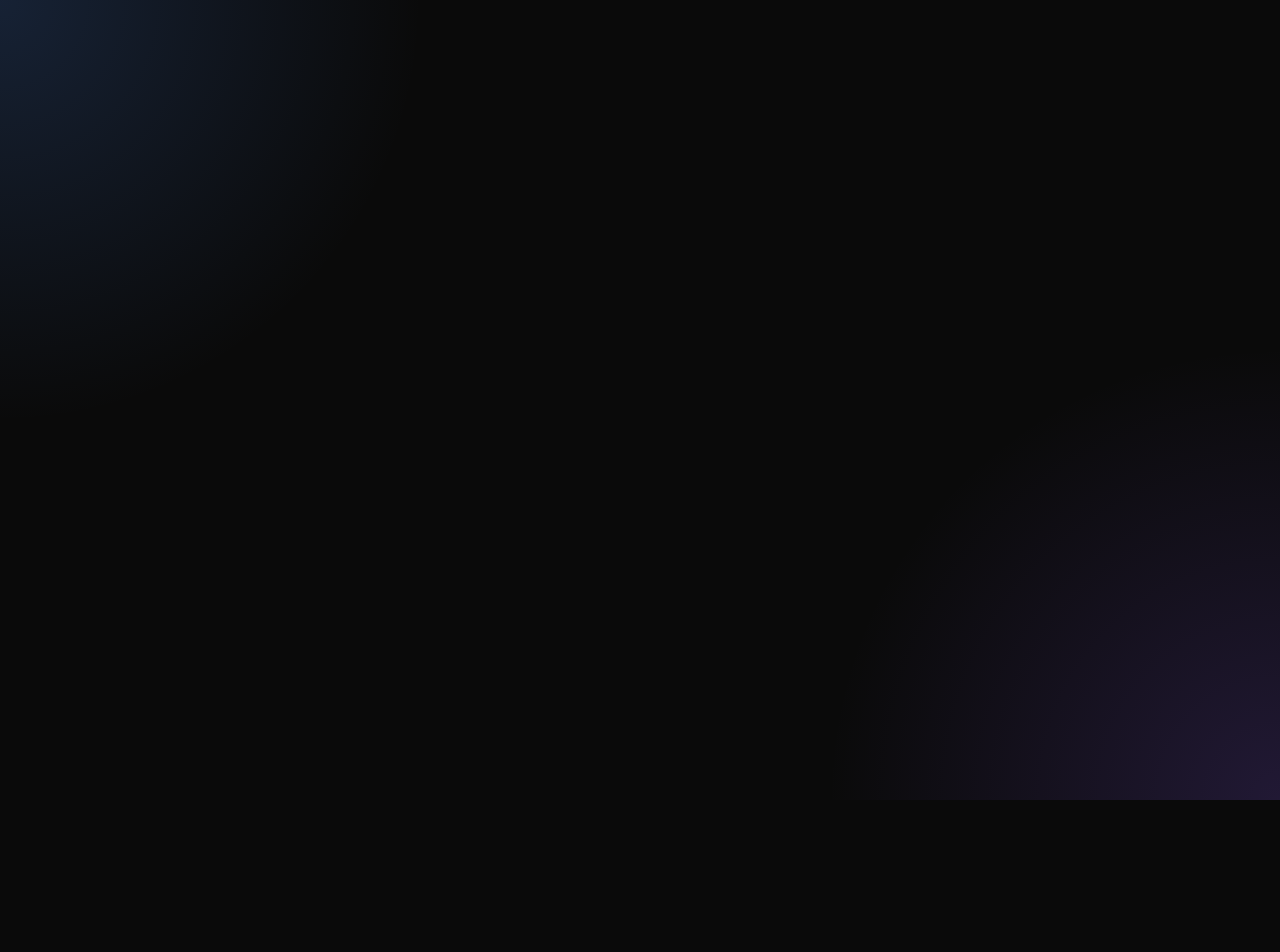
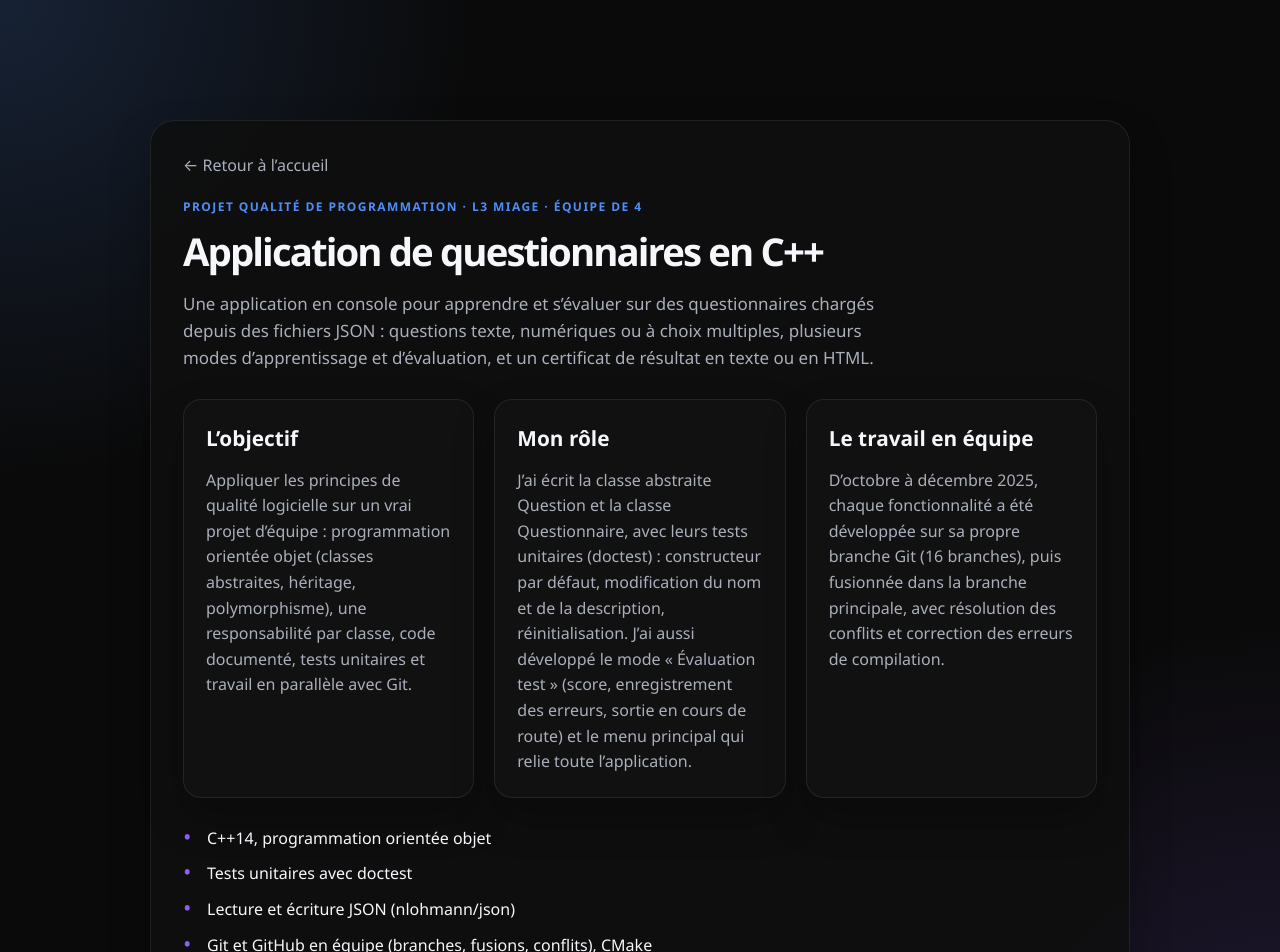
Before and after one commit to Ibrahdiallo224/portfolio-ibrahima, a React (Create React App) app: page /projet/qualite in a window 1280 px wide. Before the commit this address had no page. Shown: the top 952 px of the page. Before the commit the page ends 800 px from the top, so only its background shows below. Built offline with nearby package versions, Linux system fonts and the light colour scheme.

Commit message:
Ajout du projet Qualité de programmation (C++)

```diff
--- a/src/App.js
+++ b/src/App.js
@@ -5,6 +5,7 @@ import ProjectSNCF from './pages/ProjectSNCF';
 import ProjectCNN from './pages/ProjectCNN';
 import ProjectGraphes from './pages/ProjectGraphes';
 import ProjectMines from './pages/ProjectMines';
+import ProjectQualite from './pages/ProjectQualite';
 import './index.css';
 
 // Quand on change de page, on remonte en haut (sinon on arrive au milieu de la nouvelle page)
@@ -26,6 +27,7 @@ function App() {
         <Route path="/projet/cnn" element={<ProjectCNN />} />
         <Route path="/projet/graphes" element={<ProjectGraphes />} />
         <Route path="/projet/mines" element={<ProjectMines />} />
+        <Route path="/projet/qualite" element={<ProjectQualite />} />
       </Routes>
     </Router>
   );
--- a/src/pages/Home.js
+++ b/src/pages/Home.js
@@ -4,6 +4,7 @@ import Navbar from '../components/Navbar';
 const skills = [
   'Java',
   'Java EE',
+  'C++',
   'Spring Boot',
   'Python',
   'SQL',
@@ -47,6 +48,14 @@ const projects = [
       'Analyse complète du secteur minier guinéen (bauxite, or, fer) de 2000 à 2025 : SQL, prévisions par machine learning, scénarios Simandou, et mon propre modèle d’IA qui lit les rapports officiels ITIE.',
     path: '/projet/mines',
     accent: 'orange',
+  },
+  {
+    title: 'Application de questionnaires en C++',
+    category: 'Qualité logicielle · équipe de 4',
+    description:
+      'Application d’apprentissage et d’évaluation par questionnaires JSON. Programmation orientée objet, tests unitaires (doctest) et travail en équipe avec Git. J’ai réalisé les classes Question et Questionnaire, leurs tests, l’évaluation test et le menu.',
+    path: '/projet/qualite',
+    accent: 'blue',
   },
   {
     title: 'Détection de pathologies pulmonaires',
@@ -97,7 +106,7 @@ function Home() {
                 <span>de stage chez e.SNCF Solutions</span>
               </li>
               <li>
-                <strong>3</strong>
+                <strong>4</strong>
                 <span>projets détaillés</span>
               </li>
               <li>
--- /dev/null
+++ b/src/pages/ProjectQualite.js
@@ -0,0 +1,66 @@
+import { Link } from 'react-router-dom';
+
+function ProjectQualite() {
+  return (
+    <div className="project-page">
+      <div className="project-shell">
+        <Link to="/" className="back-link">← Retour à l’accueil</Link>
+        <p className="section-kicker">Projet Qualité de programmation · L3 MIAGE · équipe de 4</p>
+        <h1>Application de questionnaires en C++</h1>
+        <p className="project-intro">
+          Une application en console pour apprendre et s’évaluer sur des questionnaires chargés depuis des
+          fichiers JSON : questions texte, numériques ou à choix multiples, plusieurs modes d’apprentissage et
+          d’évaluation, et un certificat de résultat en texte ou en HTML.
+        </p>
+
+        <div className="project-content">
+          <div className="project-panel">
+            <h2>L’objectif</h2>
+            <p>
+              Appliquer les principes de qualité logicielle sur un vrai projet d’équipe : programmation orientée
+              objet (classes abstraites, héritage, polymorphisme), une responsabilité par classe, code documenté,
+              tests unitaires et travail en parallèle avec Git.
+            </p>
+          </div>
+
+          <div className="project-panel">
+            <h2>Mon rôle</h2>
+            <p>
+              J’ai écrit la classe abstraite Question et la classe Questionnaire, avec leurs tests unitaires
+              (doctest) : constructeur par défaut, modification du nom et de la description, réinitialisation.
+              J’ai aussi développé le mode « Évaluation test » (score, enregistrement des erreurs, sortie en cours
+              de route) et le menu principal qui relie toute l’application.
+            </p>
+          </div>
+
+          <div className="project-panel">
+            <h2>Le travail en équipe</h2>
+            <p>
+              D’octobre à décembre 2025, chaque fonctionnalité a été développée sur sa propre branche Git
+              (16 branches), puis fusionnée dans la branche principale, avec résolution des conflits et correction
+              des erreurs de compilation.
+            </p>
+          </div>
+        </div>
+
+        <ul className="key-points">
+          <li>C++14, programmation orientée objet</li>
+          <li>Tests unitaires avec doctest</li>
+          <li>Lecture et écriture JSON (nlohmann/json)</li>
+          <li>Git et GitHub en équipe (branches, fusions, conflits), CMake</li>
+        </ul>
+
+        <a
+          className="primary-button project-link"
+          href="https://github.com/aka06wo/Qualite_de_programmation_Questionnaires"
+          target="_blank"
+          rel="noreferrer"
+        >
+          Voir le code sur GitHub
+        </a>
+      </div>
+    </div>
+  );
+}
+
+export default ProjectQualite;
```
Also changed, not shown: 1 other file (tests, documents, lock files or other folders).
